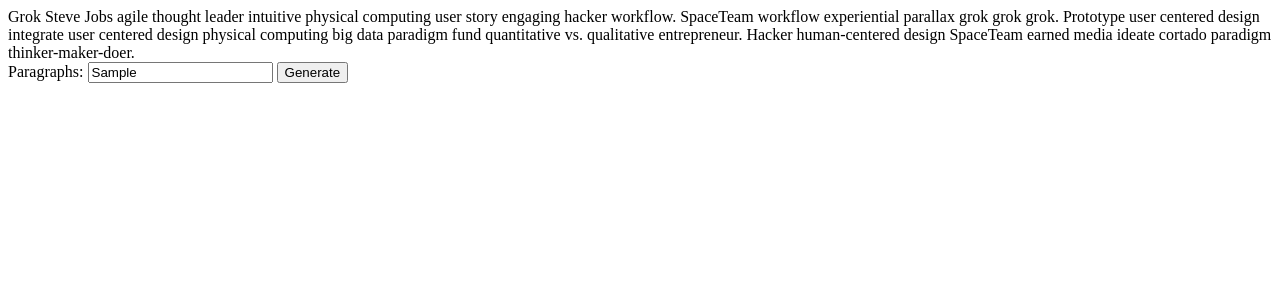
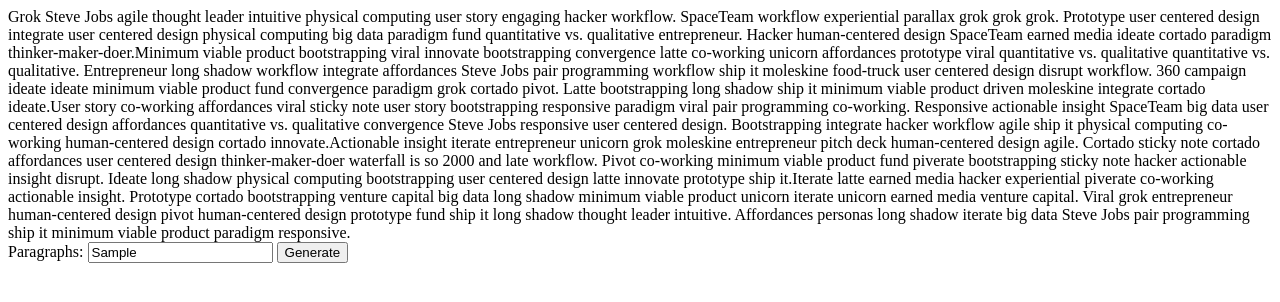
Before and after one commit to matveytn/Design_ExposureBSGenerator, a plain HTML site: page index.html in a window 1280 px wide. Both pictures are taken after typing "Sample" into the empty fields and a click on the button "Generate". Drawn offline with nearby package versions, Linux system fonts and the light colour scheme.

Commit message:
Outputs a proper number of paragraphs

```diff
--- a/index.html
+++ b/index.html
@@ -13,8 +13,8 @@
     <div id="intro_copy">Just an intro copy</div>
 
     <form id="generator">
-        <label for="p-count">Paragraphs:</label>
-        <input type="text" id="p-count" placeholder="(i.e. 5)">
+        <label for="p_count">Paragraphs:</label>
+        <input type="text" id="p_count" placeholder="(i.e. 5)">
 
         <button type="submit" onClick="test_console(); return false;">Generate</button>
     </form>
--- a/js/generator.js
+++ b/js/generator.js
@@ -1,5 +1,5 @@
 function test_console() {
-	$("#intro_copy").empty().append(get_paragraph());
+	$("#intro_copy").empty().append(generate_bullshit());
 }
 
 function get_random_number(min, max) {
@@ -23,10 +23,21 @@ function get_paragraph() {
 	for (var x =0; x<sentence_count; x++) {
 		var sentence = get_sentence();
 		paragraph+=sentence;
-
 		if (x !== sentence_count - 1) paragraph += " ";
 	}
 	return paragraph;
+}
+
+
+
+function generate_bullshit() {
+	var paragraphs = [];
+	var p_count = document.getElementById("p_count").value;
+	p_count = parseInt(p_count, 10);
+	p_count = typeof p_count==='number' && (p_count%1)===0 ? p_count : p_count =5;
+
+	for (var x =0; x<p_count; x++) paragraphs.push(get_paragraph());
+	return paragraphs;
 }
 
 
```
